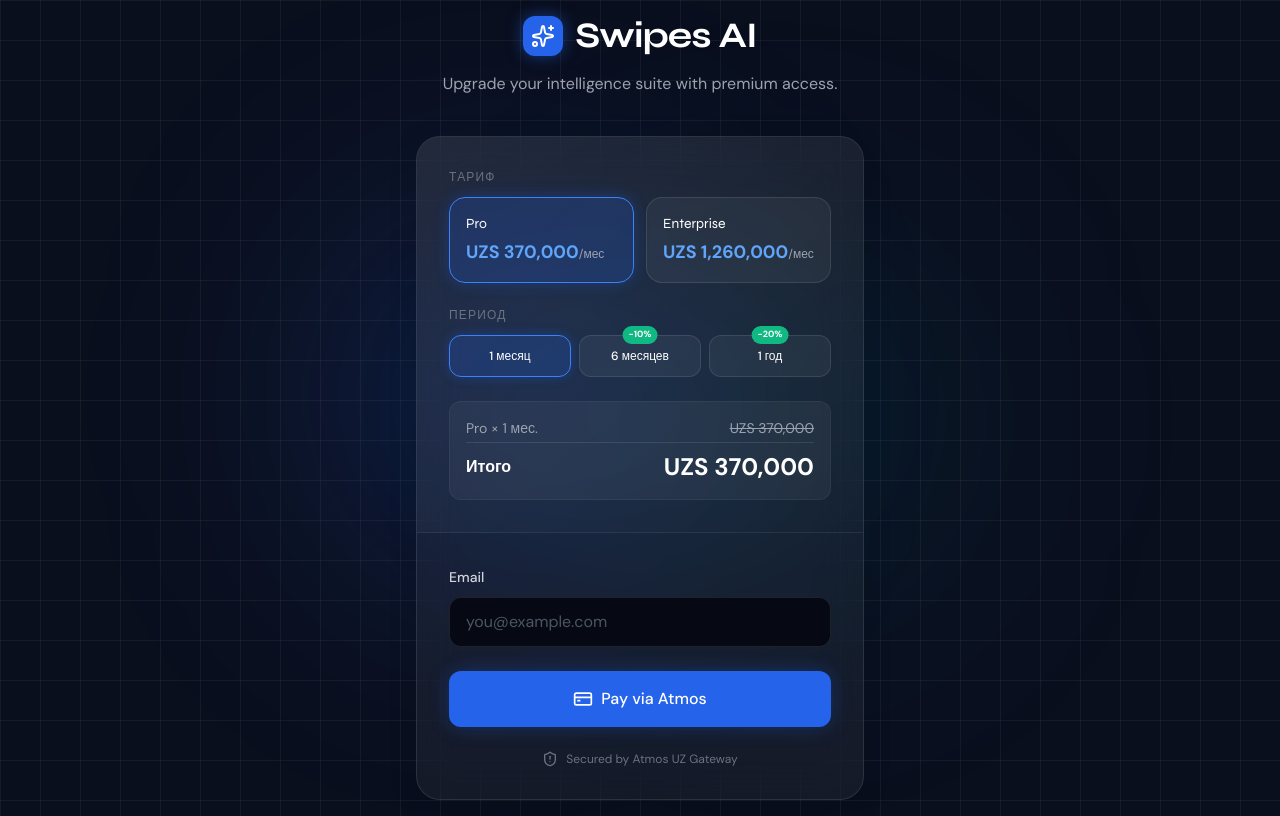
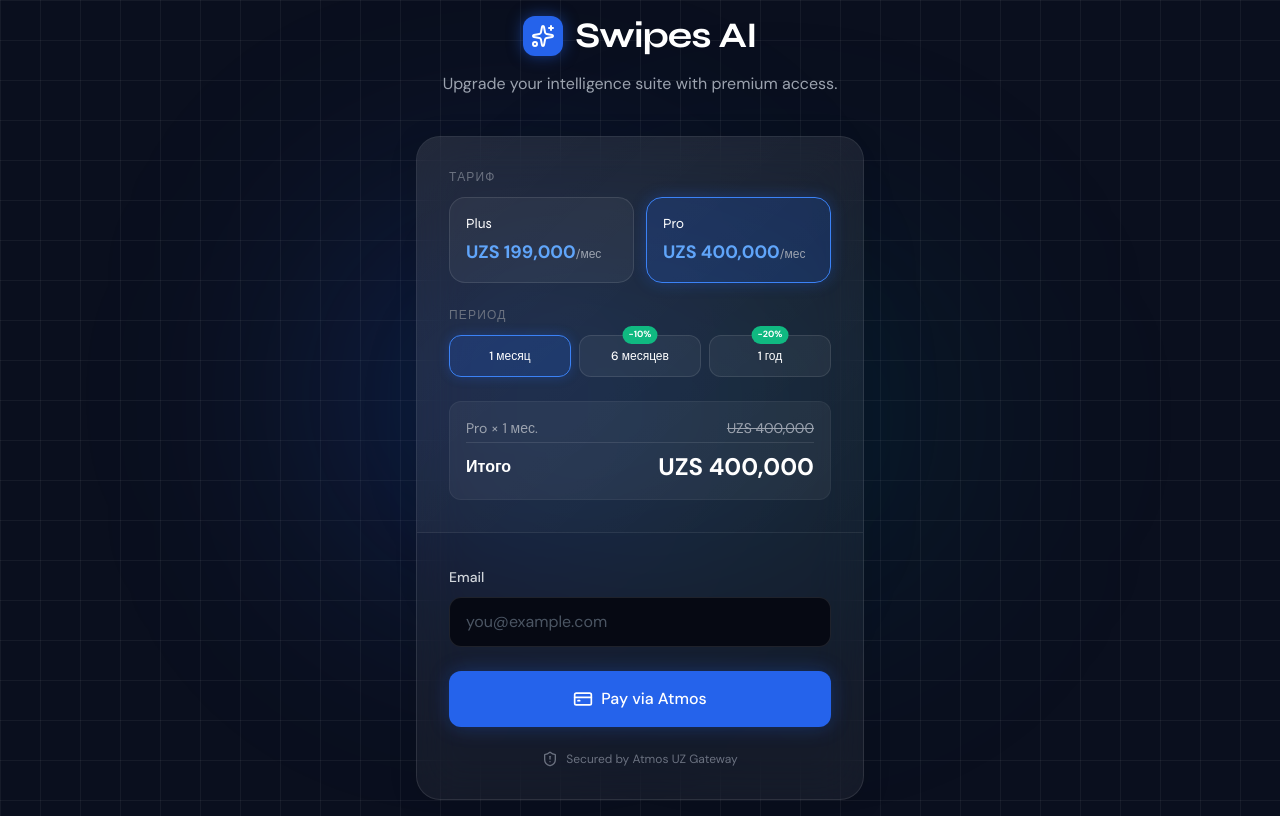
Before and after one commit to Sardorr555/payment_atmos, a React (Vite) app: page / in a window 1280 px wide. Built offline with nearby package versions, Linux system fonts and the light colour scheme.

Commit message:
Update pricing tiers: Plus 199k, Pro 400k

```diff
--- a/src/App.jsx
+++ b/src/App.jsx
@@ -381,8 +381,8 @@
   const [selectedMonths, setSelectedMonths] = useState(1);
 
   const TIERS = {
-    pro:        { label: 'Pro',        pricePerMonth: 370000 },
-    enterprise: { label: 'Enterprise', pricePerMonth: 1260000 },
+    plus:       { label: 'Plus',       pricePerMonth: 199000 },
+    pro:        { label: 'Pro',        pricePerMonth: 400000 },
   };
 
   const PERIODS = [
```
